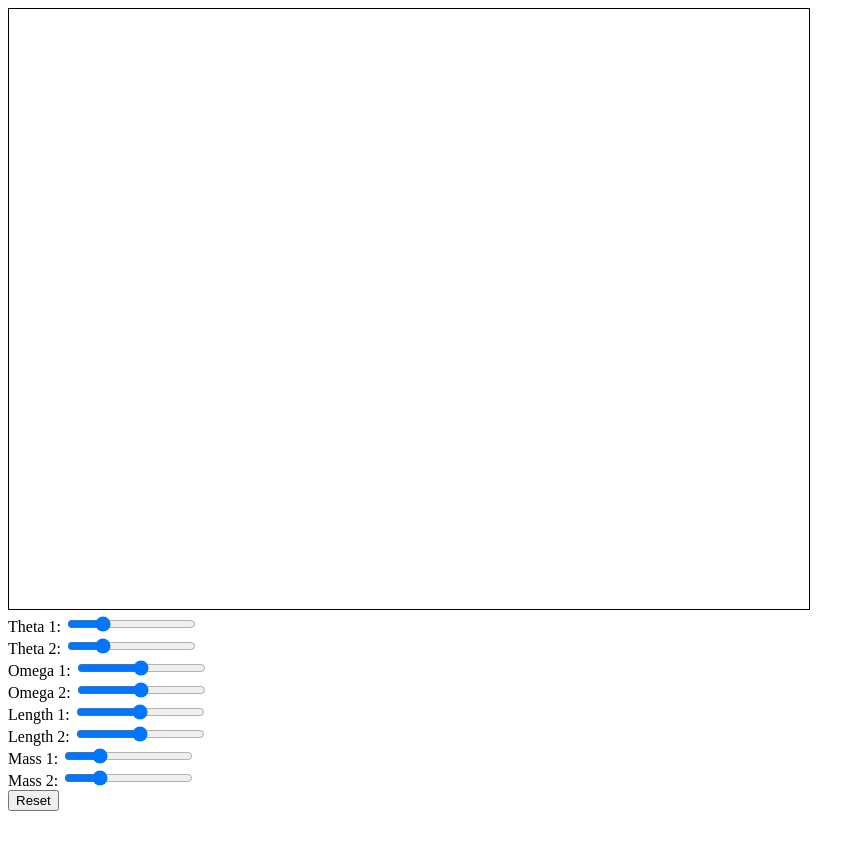
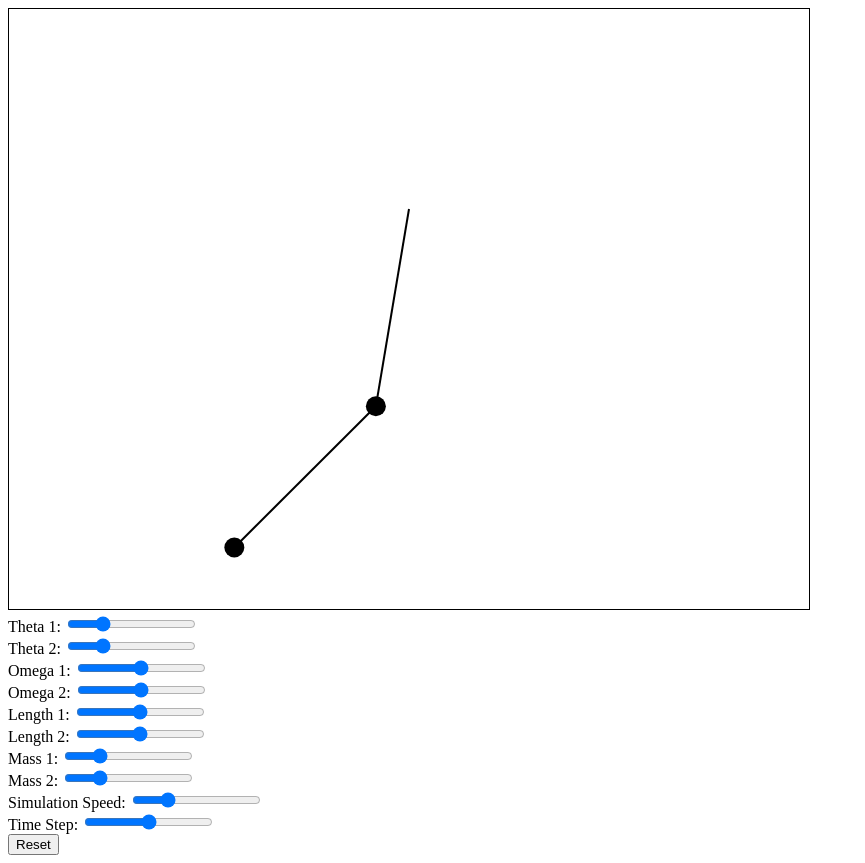
Before and after one commit to qayyumayaan/DoublePendulumSimulation, a plain HTML site: page index.html in a window 1280 px wide. Shown: the whole page, without its empty margins (0-865 px from the left). Before the commit the page ends 819 px from the top, so only its background shows below. Drawn offline with Linux system fonts and the light colour scheme.

Commit message:
Add a reset button and timestep

```diff
--- a/index.html
+++ b/index.html
@@ -42,6 +42,18 @@
       <label for="mass2Slider">Mass 2:</label>
       <input type="range" id="mass2Slider">
     </div>
+
+    <div>
+      <label for="speedSlider">Simulation Speed:</label>
+      <input type="range" id="speedSlider">
+    </div>
+
+    <div>
+      <label for="timeStep">Time Step:</label>
+      <input type="range" id="timeStep">
+    </div>
+
+
 
     <script>
       // Configuration object with parameter values
@@ -89,6 +101,18 @@
           defaultValue: 20,
         },
         mass2: {
+          min: 10,
+          max: 50,
+          step: 1,
+          defaultValue: 20,
+        },
+        speedSlider: {
+          min: 10,
+          max: 50,
+          step: 1,
+          defaultValue: 20,
+        },
+        timeStep: {
           min: 10,
           max: 50,
           step: 1,
@@ -159,6 +183,14 @@
         step: parameters.mass2.step,
         value: parameters.mass2.defaultValue,
       });
+
+      setAttributes(document.getElementById("speedSlider"), {
+        min: parameters.mass2.min,
+        max: parameters.mass2.max,
+        step: parameters.mass2.step,
+        value: parameters.mass2.defaultValue,
+      });
+
     </script>
     <button id="resetButton">Reset</button>
     <script src="script.js"></script>
--- a/script.js
+++ b/script.js
@@ -14,6 +14,8 @@ let length1 = 200; // length of the first pendulum
 let length2 = 200; // length of the second pendulum
 let mass1 = 20; // mass of the first pendulum
 let mass2 = 20; // mass of the second pendulum
+let simulationSpeed = 1;
+let timeStep = .1
 
 const resetButton = document.getElementById('resetButton');
 resetButton.addEventListener('click', resetSimulation);
@@ -86,6 +88,7 @@ function drawPendulum(x, y, angle, length, mass) {
 }
 
 function update() {
+
   const numerator1 =
     -g * (2 * mass1 + mass2) * Math.sin(theta1) -
     mass2 * g * Math.sin(theta1 - 2 * theta2) -
@@ -103,13 +106,13 @@ function update() {
       omega2 * omega2 * length2 * mass2 * Math.cos(theta1 - theta2));
   const denominator2 = length2 * (2 * mass1 + mass2 - mass2 * Math.cos(2 * theta1 - 2 * theta2));
 
-  const alpha1 = numerator1 / denominator1;
-  const alpha2 = numerator2 / denominator2;
+  const alpha1 = simulationSpeed * (numerator1 / denominator1);
+  const alpha2 = simulationSpeed * (numerator2 / denominator2);
 
-  omega1 += alpha1;
-  omega2 += alpha2;
-  theta1 += omega1;
-  theta2 += omega2;
+  omega1 += alpha1 * timeStep;
+  omega2 += alpha2 * timeStep;
+  theta1 += omega1 * timeStep;
+  theta2 += omega2 * timeStep;
 
   ctx.clearRect(0, 0, width, height);
   const pivotX = width / 2;
@@ -122,6 +125,27 @@ function update() {
   requestAnimationFrame(update);
 }
 
+function resetSimulation() {
+  // Reset the pendulum angles and angular velocities to their initial values
+  theta1 = Math.PI / 2;
+  theta2 = Math.PI / 2;
+  omega1 = 0;
+  omega2 = 0;
+
+  // Update the simulation values based on the current slider values
+  length1 = Number(document.getElementById('length1Slider').value);
+  length2 = Number(document.getElementById('length2Slider').value);
+  mass1 = Number(document.getElementById('mass1Slider').value);
+  mass2 = Number(document.getElementById('mass2Slider').value);
+
+  // Clear the canvas
+  ctx.clearRect(0, 0, width, height);
+
+  // Reset the simulation with the updated values
+  update();
+}
+
+
 // Utility function to convert degrees to radians
 function degToRad(degrees) {
   return (degrees * Math.PI) / 180;
```
